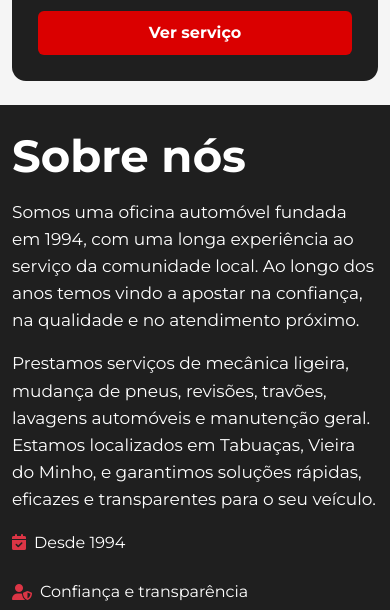
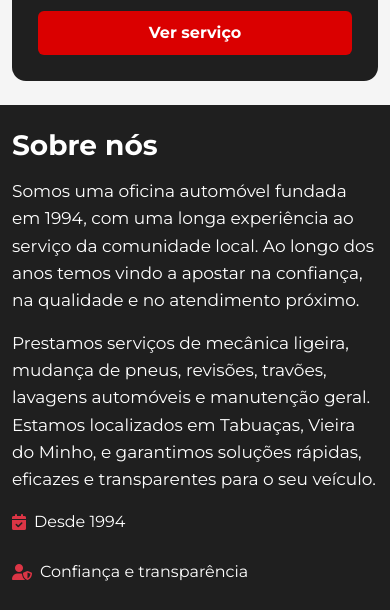
Before and after one commit to THERACF/estacao-servico-ribeiro, a plain HTML site: page index.html in a window 390 px wide. Shown: the part 2160-2770 px from the top of the page. Drawn offline with nearby package versions, Linux system fonts and the light colour scheme.

Commit message:
Update style.css

```diff
--- a/css/style.css
+++ b/css/style.css
@@ -701,6 +701,11 @@ body {
         max-width: 100%;
     }
 
+    .sobre h2 {
+        font-size: 1.75rem;
+        font-weight: 700;
+    }
+
     .page-hero {
         padding: 28px 0;
     }
```
